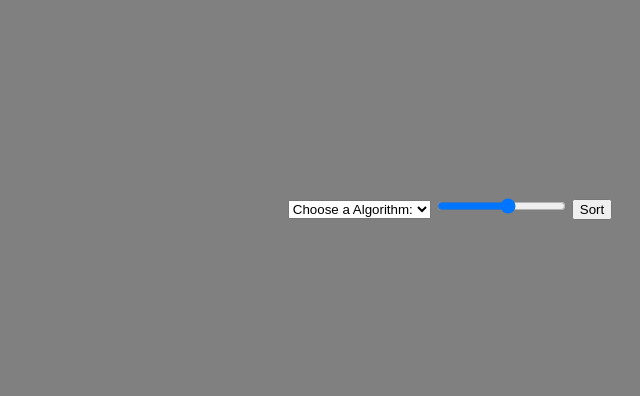
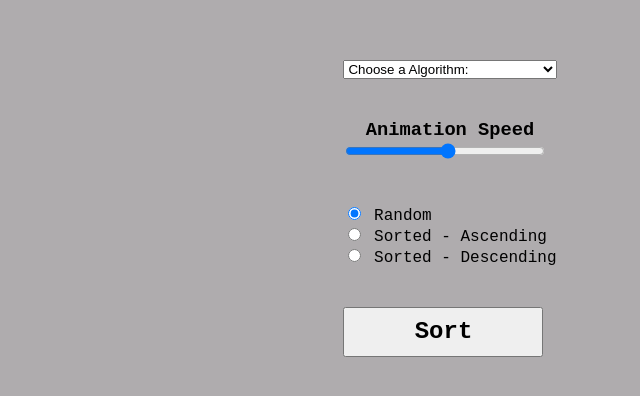
Before and after one commit to luminahi/sorting-algorithms-visualization-canvas, a website with bundled scripts: page index.html in a window 1280 px wide. Shown: the part 192-588 px from the top of the page, without its empty margins (640-1280 px from the left). Built offline with nearby package versions, Linux system fonts and the light colour scheme.

Commit message:
ref: update structure

```diff
--- a/index.html
+++ b/index.html
@@ -11,6 +11,7 @@
     <div class="container">
       <canvas width="0" height="0"></canvas>
       <form id="sort-form">
+        <div class="group">
           <select id="sorting" name="sorting" required>
             <option disabled selected>Choose a Algorithm:</option>
             <option value="bubble">Bubble Sort</option>
@@ -19,8 +20,40 @@
             <option value="merge">Merge Sort</option>
             <option value="heap">Heap Sort</option>
           </select>
-        <input type="range" name="speed" min="1" max="10" />
-        <button type="submit">Sort</button>
+        </div>
+        <div class="group">
+          <label for="speed">
+            <h3>Animation Speed</h3>
+            <input id="speed" type="range" name="speed" min="1" max="32" />
+          </label>
+        </div>
+
+        <div class="group">
+          <label for="random">
+            <input
+              checked
+              id="random"
+              type="radio"
+              value="random"
+              name="mode"
+            />
+            Random
+          </label>
+
+          <label for="asc">
+            <input id="asc" type="radio" value="asc" name="mode" />
+            Sorted - Ascending
+          </label>
+
+          <label for="desc">
+            <input id="desc" type="radio" value="desc" name="mode" />
+            Sorted - Descending
+          </label>
+        </div>
+
+        <div class="group">
+          <button id="sort" type="submit">Sort</button>
+        </div>
       </form>
     </div>
 
--- a/styles/style.css
+++ b/styles/style.css
@@ -1,17 +1,58 @@
 * {
   box-sizing: border-box;
+}
+
+html {
+  font-family: "Courier New", Courier, monospace;
 }
 
 body {
   margin: 0;
   padding: 0;
+  background-color: rgb(175, 172, 174);
+}
+
+h1,
+h2,
+h3 {
+  margin: 0;
+  padding: 0;
+  text-align: center;
 }
 
 .container {
-  background-color: gray;
   display: flex;
   align-items: center;
   justify-content: center;
   flex-direction: row;
   height: 100vh;
 }
+
+input {
+  font-family: "Courier New", Courier, monospace;
+  font-weight: bold;
+}
+
+#speed {
+  width: 200px;
+}
+
+.group {
+  display: flex;
+  flex-direction: column;
+}
+
+#sort-form {
+  display: flex;
+  gap: 40px;
+  flex-direction: column;
+  margin-inline: 16px;
+}
+
+#sort {
+  width: 200px;
+  height: 50px;
+  font-family: "Courier New", Courier, monospace;
+  font-size: 24px;
+  font-weight: bold;
+}
```
Lines whose indentation alone changed are shown as unchanged.
